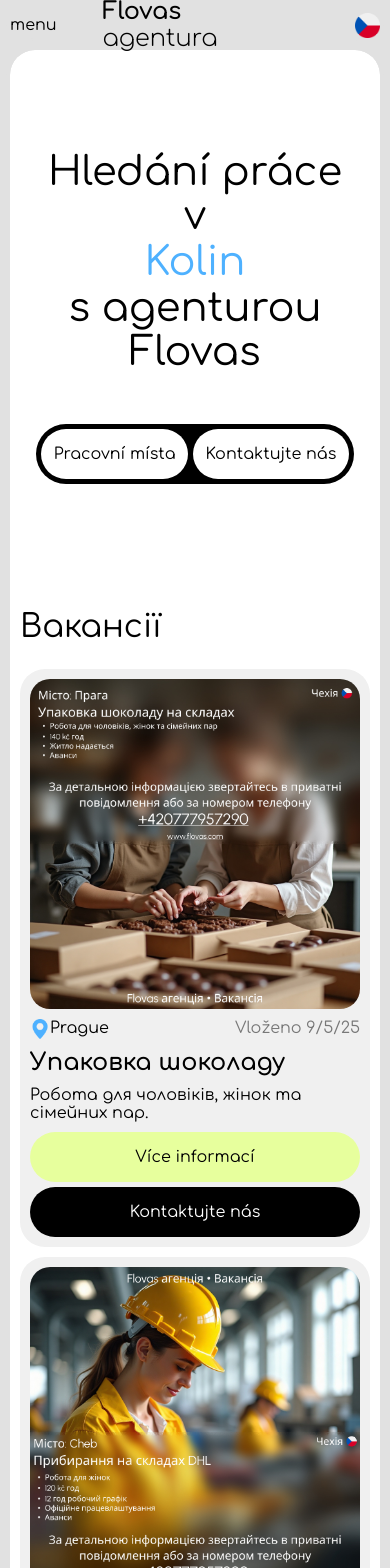
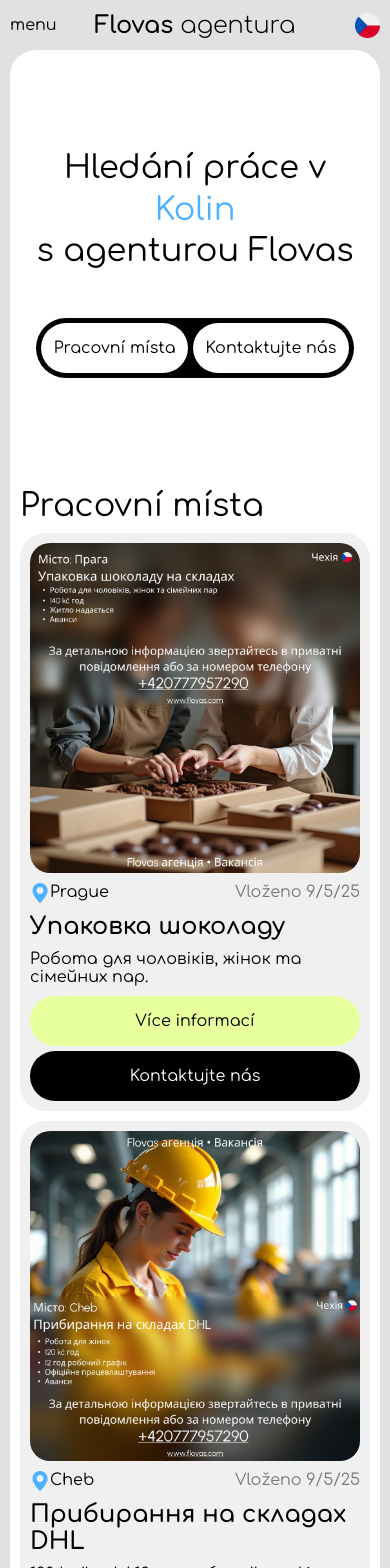
Before and after one commit to stepandordiai/flovas-agency, a React (Vite) app: page / in a window 390 px wide. Shown: the top 1568 px of the page. Built offline with nearby package versions, Linux system fonts and the light colour scheme.

Commit message:
v6.0.4 Update info and fix bugs

```diff
--- a/src/components/About/About.scss
+++ b/src/components/About/About.scss
@@ -38,3 +38,13 @@
 	padding: 25px;
 	font-size: clamp(2rem, 4vw, 3rem);
 }
+
+@media screen and (width <= 896px) {
+	.about {
+		scroll-margin-top: 50px;
+	}
+
+	.about__title {
+		padding: 10px;
+	}
+}
--- a/src/components/Contacts/Contacts.scss
+++ b/src/components/Contacts/Contacts.scss
@@ -26,7 +26,6 @@
 	top: 0;
 	right: 0;
 	z-index: -1;
-	// transform: translateY(-100%);
 	width: 50px;
 	aspect-ratio: 1/1;
 	border-radius: 50%;
@@ -37,3 +36,13 @@
 	padding: 25px;
 	font-size: clamp(2rem, 4vw, 3rem);
 }
+
+@media screen and (width <= 896px) {
+	.contacts {
+		scroll-margin-top: 50px;
+	}
+
+	.contacts__title {
+		padding: 10px;
+	}
+}
--- a/src/components/Footer/Footer.jsx
+++ b/src/components/Footer/Footer.jsx
@@ -7,22 +7,25 @@ import "./Footer.scss";
 const Footer = () => {
 	const { t } = useTranslation();
 
+	const instagramUrl =
+		"https://www.instagram.com/robota1cz/?igsh=MTNmaTU0YWRlenRxag%3D%3D&utm_source=qr#";
+	const tiktokUrl = "https://www.tiktok.com/@robota1cz?_t=ZN-8wDLULhhMGc&_r=1";
+	const facebookUrl =
+		"https://www.facebook.com/profile.php?id=61565186673220&mibextid=wwXIfr&rdid=UJ6NQQAM9hT0QXnU&share_url=https%3A%2F%2Fwww.facebook.com%2Fshare%2F12Gr47Fn97X%2F%3Fmibextid%3DwwXIfr#";
+
 	return (
 		<div className="footer">
 			<div className="footer-inner">
 				<div className="footer-top">
 					<p className="footer__logo">Flovas</p>
 					<div className="footer__socials">
-						<a style={{ pointerEvents: "none" }} href={""}>
+						<a href={instagramUrl}>
 							<img width={30} src={instagramIcon} alt="" />
 						</a>
-						<a style={{ pointerEvents: "none" }} href={""}>
+						<a href={tiktokUrl}>
 							<img width={30} src={tiktokIcon} alt="" />
 						</a>
-						<a
-							href={"https://www.facebook.com/profile.php?id=61565186673220"}
-							target="_blank"
-						>
+						<a href={facebookUrl} target="_blank">
 							<img width={30} src={facebookIcon} alt="" />
 						</a>
 					</div>
@@ -32,7 +35,7 @@ const Footer = () => {
 						<p className="footer__nav-list-title">{t("footer.nav")}</p>
 						<a href="#home">{t("home_title")}</a>
 						<a href="#jobs">{t("jobs_title")}</a>
-						<a href="#about-us">{t("about_title")}</a>
+						<a href="#about-us">{t("about_title")} Flovas</a>
 						<a href="#contacts">{t("contacts_title")}</a>
 					</div>
 					<div className="footer__nav-list">
@@ -42,16 +45,13 @@ const Footer = () => {
 					</div>
 					<div className="footer__nav-list">
 						<p className="footer__nav-list-title">{t("footer.follow_us")}</p>
-						<a style={{ pointerEvents: "none" }} href="">
+						<a href={instagramUrl} target="_blank">
 							Instagram
 						</a>
-						<a style={{ pointerEvents: "none" }} href="">
+						<a href={tiktokUrl} target="_blank">
 							TikTok
 						</a>
-						<a
-							href="https://www.facebook.com/profile.php?id=61565186673220"
-							target="_blank"
-						>
+						<a href={facebookUrl} target="_blank">
 							Facebook
 						</a>
 					</div>
--- a/src/components/Footer/Footer.scss
+++ b/src/components/Footer/Footer.scss
@@ -5,7 +5,7 @@
 	top: 0;
 	right: 25px;
 	left: 25px;
-	height: 100vh;
+	height: 100dvh;
 }
 
 .footer-inner {
--- a/src/components/Header/Header.jsx
+++ b/src/components/Header/Header.jsx
@@ -69,9 +69,9 @@ const Header = () => {
 			<header className={"header"}>
 				<div className="header-top">
 					<MenuBtn />
-					<NavLink to={"/"} className={"header__logo"}>
+					<a href={"#home"} className={"header__logo"}>
 						Flovas <span>{t("logo_title")}</span>
-					</NavLink>
+					</a>
 					<nav ref={navRef} className="header__nav">
 						<a className={"nav-link active"} href={"#home"}>
 							{t("home_title")}
--- a/src/components/Header/Header.scss
+++ b/src/components/Header/Header.scss
@@ -56,6 +56,9 @@
 	color: #000;
 	font-size: 1.5rem;
 	font-weight: 600;
+	//
+	width: max-content;
+	//
 
 	span {
 		font-weight: 200;
--- a/src/components/Jobs/Jobs.jsx
+++ b/src/components/Jobs/Jobs.jsx
@@ -1,3 +1,4 @@
+import { useTranslation } from "react-i18next";
 import React, { useState, useEffect } from "react";
 // import axios from "axios";
 import JobCard from "../../components/JobCard/JobCard";
@@ -5,6 +6,8 @@ import data from "./../../data/jobs.json";
 import "./Jobs.scss";
 
 const Jobs = () => {
+	const { t } = useTranslation();
+
 	// console.log(data);
 	// const [loading, setLoading] = useState(true);
 
@@ -31,7 +34,7 @@ const Jobs = () => {
 
 	return (
 		<div className="jobs" id="jobs">
-			<h2 className="jobs__title">Вакансії</h2>
+			<h2 className="jobs__title">{t("jobs_title")}</h2>
 			{/* {loading === true ? (
 				<div className="loading">
 					<div></div>
--- a/src/components/Jobs/Jobs.scss
+++ b/src/components/Jobs/Jobs.scss
@@ -10,7 +10,11 @@
 
 @media screen and (width <= 896px) {
 	.jobs {
-		scroll-margin-top: 60px;
+		scroll-margin-top: 50px;
 		padding: 0 10px;
 	}
+
+	.jobs__title {
+		padding: 10px 0;
+	}
 }
--- a/src/components/Menu/Menu.jsx
+++ b/src/components/Menu/Menu.jsx
@@ -37,7 +37,7 @@ const Menu = () => {
 				<div className="dot-link-container">
 					<div className="dot"></div>
 					<a className="menu__link" href="#about-us">
-						{t("about_title")}
+						{t("about_title")} Flovas
 					</a>
 				</div>
 				<div className="dot-link-container">
--- a/src/pages/Home/Home.scss
+++ b/src/pages/Home/Home.scss
@@ -81,7 +81,7 @@
 
 .home__title {
 	text-align: center;
-	font-size: 4rem;
+	font-size: clamp(2rem, 4vw, 3rem) !important;
 }
 
 .home__rotate-container {
@@ -198,7 +198,9 @@ form {
 }
 
 .empty-div {
-	height: 100vh;
+	//
+	height: 100dvh;
+	//
 	pointer-events: none;
 }
 
```
